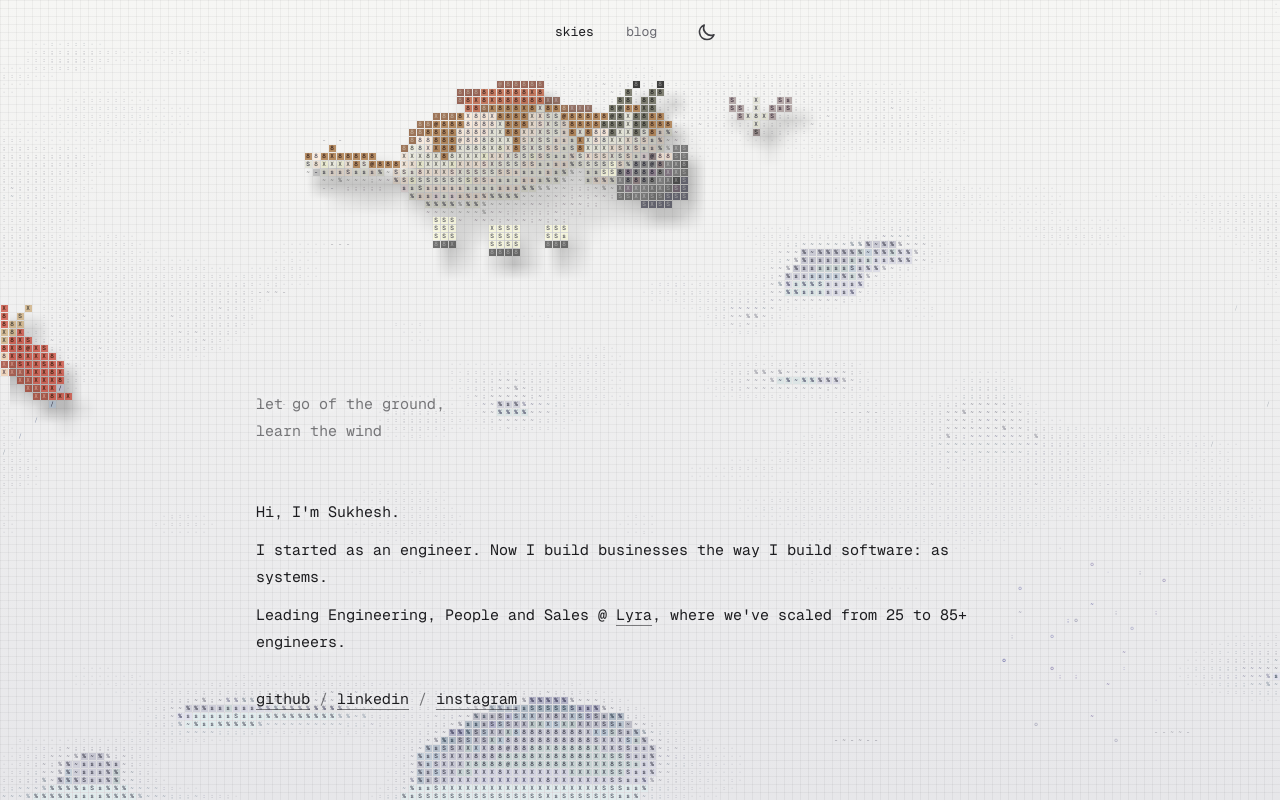
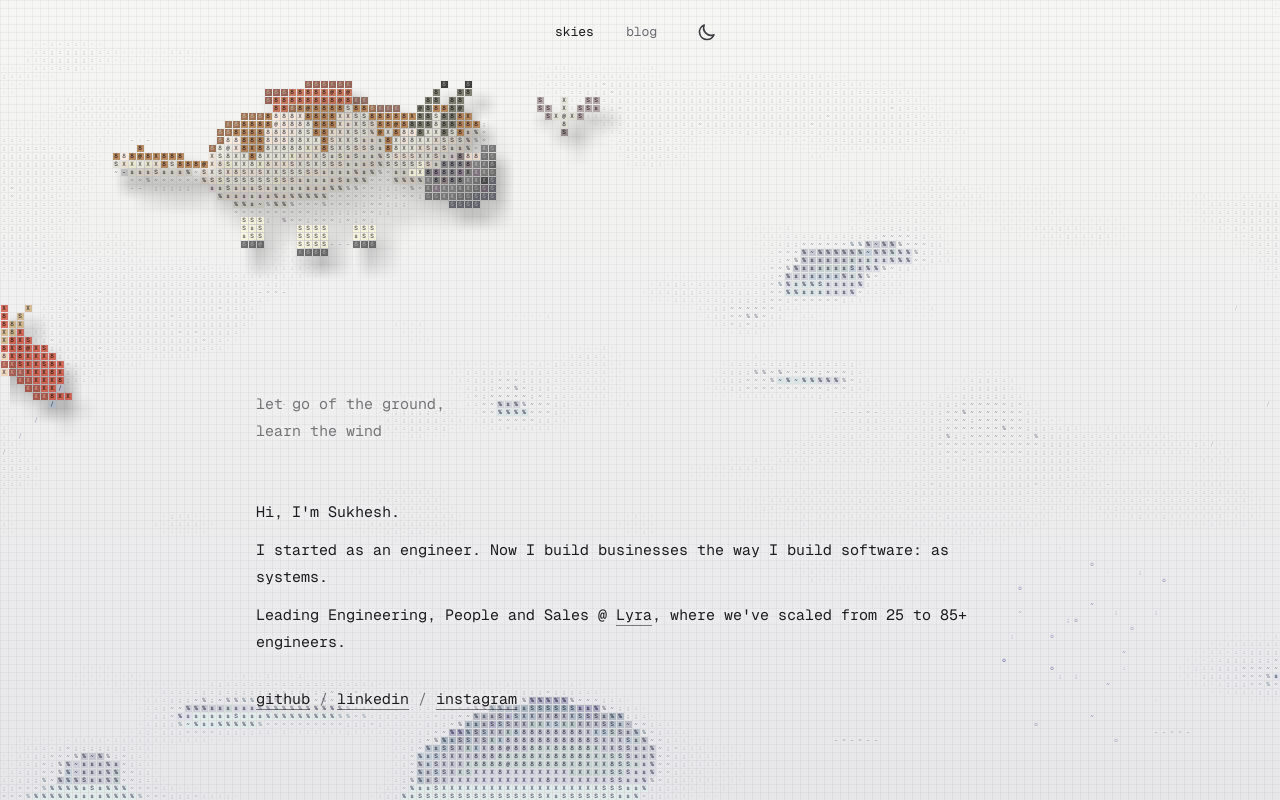
Before and after one commit to KeSukhesh/kesukhesh.github.io, an Astro site: page / in a window 1280 px wide. Built offline with nearby package versions, Linux system fonts and the light colour scheme; Astro itself is replaced by a stand-in of ours; animation ran at ten frames a second.

Commit message:
Start Appa further left on the first frame

```diff
--- a/src/scripts/skies-scene.js
+++ b/src/scripts/skies-scene.js
@@ -267,7 +267,7 @@ export function startSkies(cvs) {
   }
   // Appa's path is a pure function of time, so Toothless can plan around where he will be.
   const appaS = () => Math.min(cols, rows) * 0.44 / 46;
-  const appaX = t => { const S = appaS(); return wrap(t * 1.1 * U + cols * 0.35, cols + 70 * S) - 32 * S; };
+  const appaX = t => { const S = appaS(); return wrap(t * 1.1 * U + cols * 0.2, cols + 70 * S) - 32 * S; };
   const APPA_FEET = 0.32; // high in the sky, clear of the intro text below
   const appaFeet = () => rows * APPA_FEET + 1.2 * U;
   function appa(t) {
```
